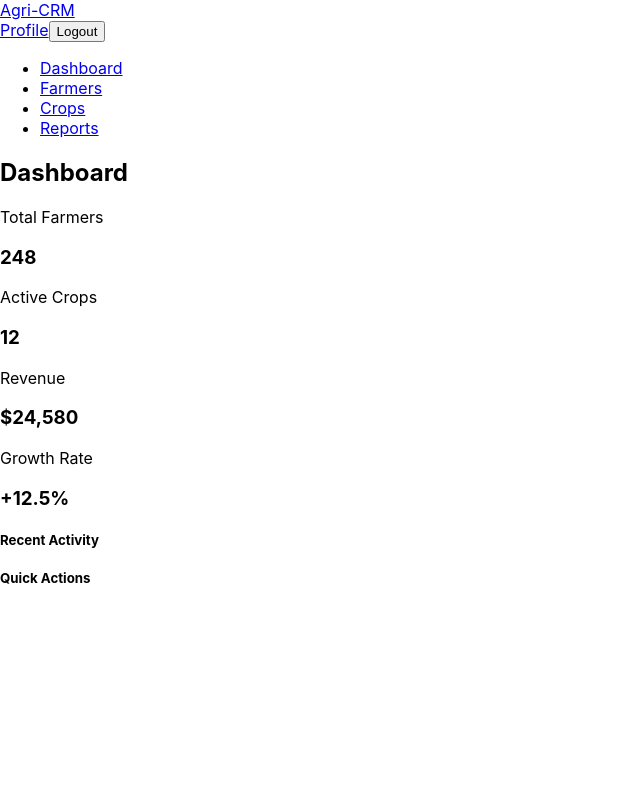
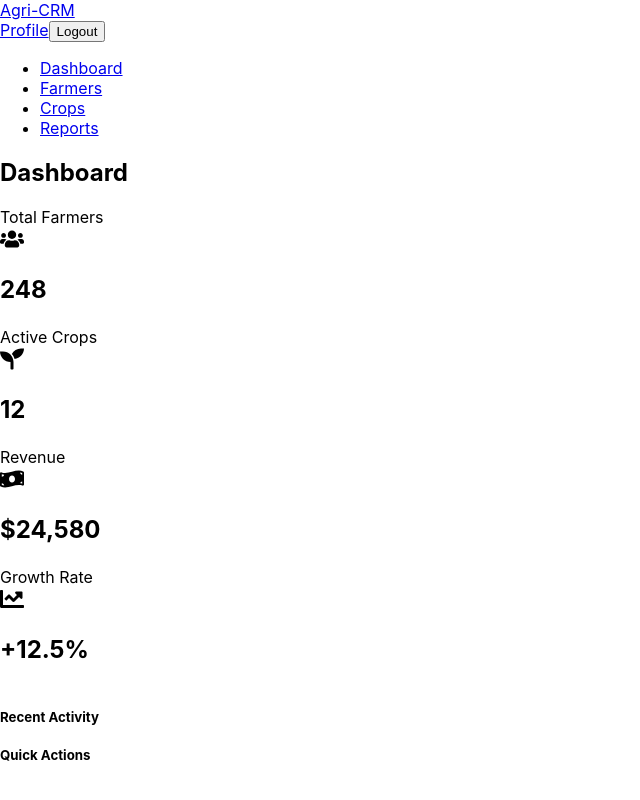
Before and after one commit to johnmosx/blackboxai-1743484092272, a React (Create React App) app in the folder agri-crm/client/: page / in a window 1280 px wide. Shown: the whole page, without its empty margins (0-640 px from the left). Built offline with nearby package versions, Linux system fonts and the light colour scheme.

Commit message:
Add agri-crm/client/src/components/DashboardCard.js 1743486282192

```diff
--- a/agri-crm/client/src/components/DashboardCard.js
+++ b/agri-crm/client/src/components/DashboardCard.js
@@ -1,14 +1,19 @@
-const DashboardCard = ({ title, value, icon, color }) => {
+import React from 'react';
+import { Card } from 'react-bootstrap';
+
+const DashboardCard = ({ title, value, icon: Icon, variant }) => {
   return (
-    <div className={`${color} p-6 rounded-lg shadow-sm`}>
-      <div className="flex items-center justify-between">
-        <div>
-          <p className="text-gray-600">{title}</p>
-          <h3 className="text-3xl font-bold mt-2">{value}</h3>
+    <Card className="mb-4" border={variant} style={{ minHeight: '120px' }}>
+      <Card.Body className="d-flex flex-column">
+        <div className="d-flex justify-content-between align-items-center mb-2">
+          <Card.Title className="mb-0 text-muted">{title}</Card.Title>
+          <Icon size={24} className={`text-${variant}`} />
         </div>
-        <span className="text-4xl">{icon}</span>
-      </div>
-    </div>
+        <Card.Text as="div" className="mt-auto">
+          <h2 className="mb-0">{value}</h2>
+        </Card.Text>
+      </Card.Body>
+    </Card>
   );
 };
 
```
